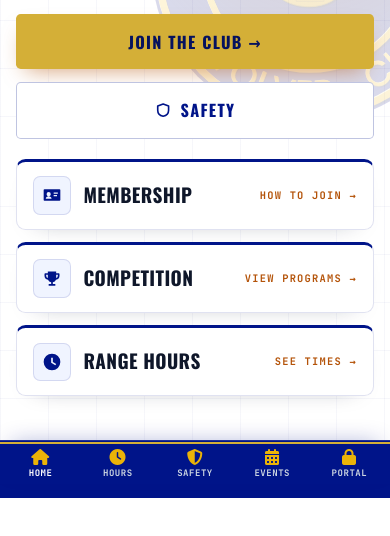
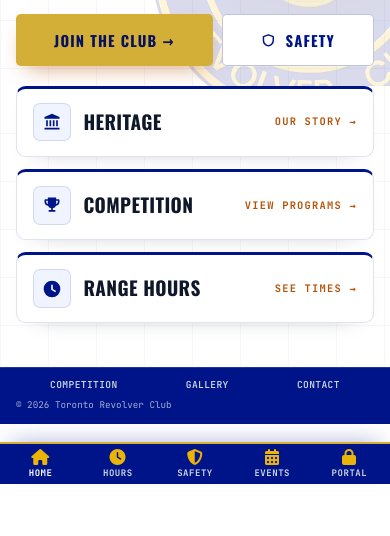
Before and after one commit to torontorevolverclub/trc-website, a plain HTML site: page public/index.html in a window 390 px wide. Shown: the part 360-896 px from the top of the page. After the commit the page ends 844 px from the top, so only its background shows below. Drawn offline with nearby package versions, Linux system fonts and the light colour scheme.

Commit message:
Redesign: Heritage card replaces Membership; phone hero buttons on one line

```diff
--- a/public/index.html
+++ b/public/index.html
@@ -15,7 +15,7 @@
     <link rel="preconnect" href="https://fonts.gstatic.com" crossorigin>
     <link href="https://fonts.googleapis.com/css2?family=JetBrains+Mono:wght@400;500;600;700&family=Oswald:wght@500;600;700&family=Plus+Jakarta+Sans:wght@400;500;600;700&display=swap" rel="stylesheet">
     <link rel="stylesheet" href="https://cdnjs.cloudflare.com/ajax/libs/font-awesome/6.5.1/css/all.min.css">
-    <link rel="stylesheet" href="redesign.css?v=20261123w">
+    <link rel="stylesheet" href="redesign.css?v=20261123x">
 </head>
 <body>
 <div class="pv">Redesign preview<span class="long"> · not the live site</span><a href="https://trc-website-106a9.web.app/">View current site &rarr;</a></div>
@@ -43,7 +43,7 @@
 
 <section class="exp"><div class="in">
     <div class="cards">
-    <a href="membership.html#how-to-join" class="card"><div class="ct"><span class="ic"><svg viewBox="0 0 24 24" fill="currentColor"><path d="M3 5h18a1 1 0 011 1v12a1 1 0 01-1 1H3a1 1 0 01-1-1V6a1 1 0 011-1zm5 3.5a2.5 2.5 0 100 5 2.5 2.5 0 000-5zM4.5 16.5h7c0-1.9-1.6-3-3.5-3s-3.5 1.1-3.5 3zM14 9v1.5h5V9h-5zm0 3v1.5h4V12h-4z"/></svg></span><h3>Membership</h3></div><div class="cl">How to join &rarr;</div></a>
+    <a href="heritage.html" class="card"><div class="ct"><span class="ic"><svg viewBox="0 0 24 24" fill="currentColor"><path d="M12 2l9 4v2H3V6l9-4zM5 10h2v7H5v-7zm4 0h2v7H9v-7zm4 0h2v7h-2v-7zm4 0h2v7h-2v-7zM3 19h18v2H3v-2z"/></svg></span><h3>Heritage</h3></div><div class="cl">Our story &rarr;</div></a>
     <a href="competition.html" class="card"><div class="ct"><span class="ic"><svg viewBox="0 0 24 24" fill="currentColor"><path d="M7 3h10v2h3a1 1 0 011 1v2a5 5 0 01-4.2 4.9A5 5 0 0113 15.9V18h3v2H8v-2h3v-2.1a5 5 0 01-3.8-3A5 5 0 013 8V6a1 1 0 011-1h3V3zm0 4H5v1a3 3 0 002 2.8V7zm10 0v3.8A3 3 0 0019 8V7h-2z"/></svg></span><h3>Competition</h3></div><div class="cl">View programs &rarr;</div></a>
     <a href="range.html#hours" class="card"><div class="ct"><span class="ic"><svg viewBox="0 0 24 24" fill="currentColor"><path d="M12 2a10 10 0 110 20 10 10 0 010-20zm1 5h-2v6l5 3 1-1.7-4-2.3V7z"/></svg></span><h3>Range Hours</h3></div><div class="cl">See times &rarr;</div></a>
   </div>
--- a/public/redesign.css
+++ b/public/redesign.css
@@ -403,3 +403,4 @@ html,body{overflow-x:hidden}
  .rg-pair .stat:nth-child(2){border-right:0}.rg-pair .stat:nth-child(-n+2){border-bottom:1px solid rgba(0,20,137,.08)}
  .rg-pair .duo2{grid-template-columns:1fr!important;gap:.8rem}
 }
+@media (max-width:640px){.hero .ctas{flex-direction:row;gap:.6rem}.hero .ctas .btn{flex:1;width:auto;padding:.85rem .5rem;font-size:.92rem}.hero .ctas .btn-gold{flex:1.35}}
```
Also changed, not shown: public/heritage.html (+1 -1 lines), public/membership.html (+1 -1 lines), public/range.html (+1 -1 lines), public/safety.html (+1 -1 lines).
